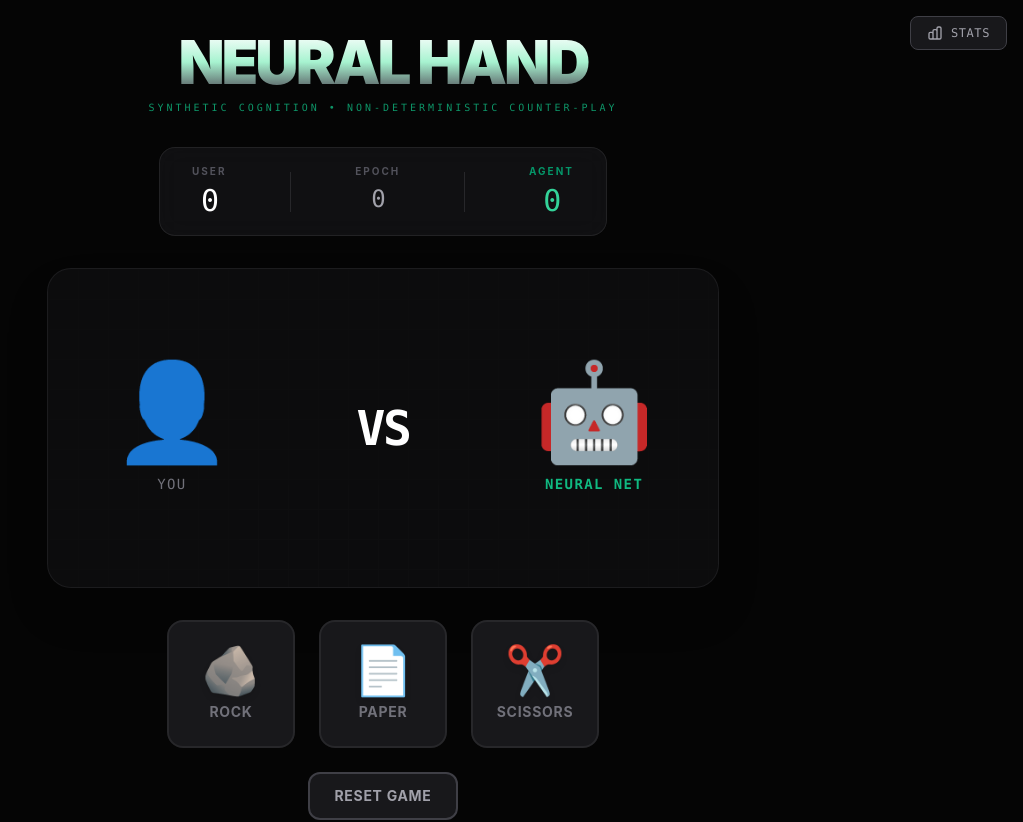
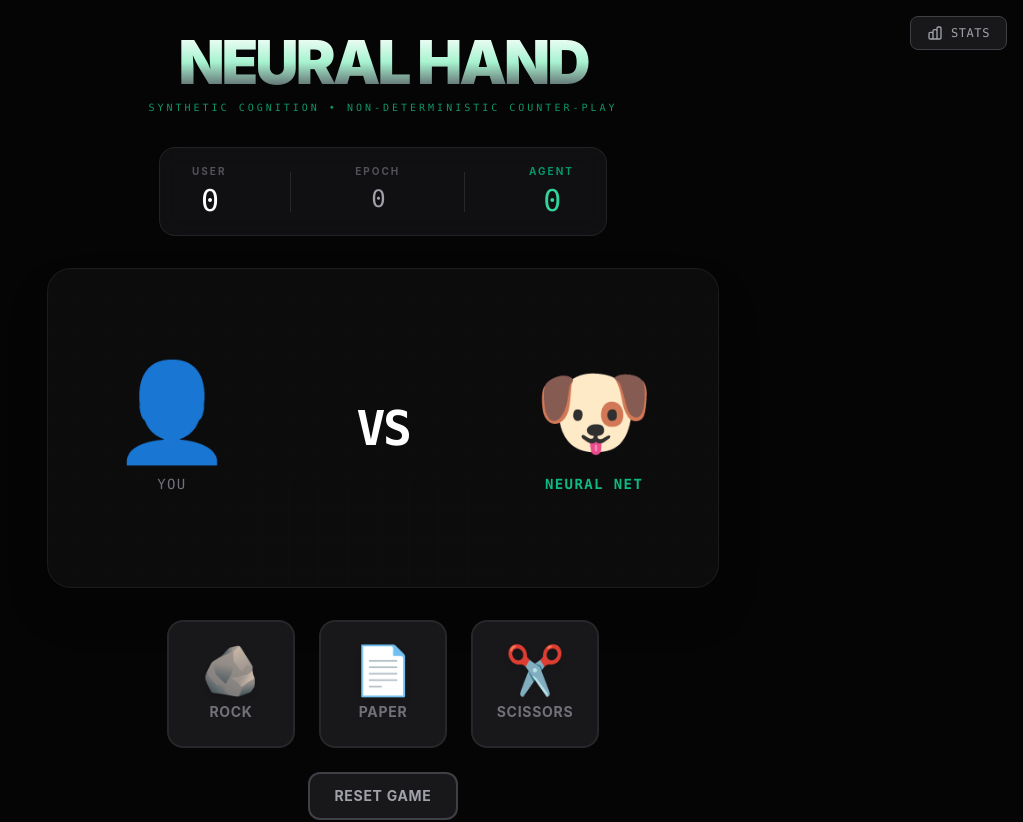
Before and after one commit to ascobyth/wingame, a React (Vite) app: page / in a window 1280 px wide. Shown: the top 822 px of the page, without its empty margins (257-1280 px from the left). Built offline with nearby package versions, Linux system fonts and the light colour scheme; what @tensorflow/tfjs would draw is missing.

Commit message:
Update Arena.tsx

```diff
--- a/components/Arena.tsx
+++ b/components/Arena.tsx
@@ -61,7 +61,7 @@ export const Arena: React.FC<ArenaProps> = ({ playerMove, aiMove, result, isThin
       {/* AI Side */}
       <div className="z-10 flex flex-col items-center">
         <div className={`text-6xl sm:text-8xl transition-all duration-500 ${aiMove !== null ? 'animate-float' : ''}`}>
-          {aiMove !== null ? MOVE_EMOJIS[aiMove] : '🤖'}
+          {aiMove !== null ? MOVE_EMOJIS[aiMove] : '🐶'}
         </div>
         <div className="mt-4 font-mono text-sm text-emerald-500 font-bold tracking-widest uppercase">NEURAL NET</div>
       </div>
```
Lines whose indentation alone changed are shown as unchanged.
